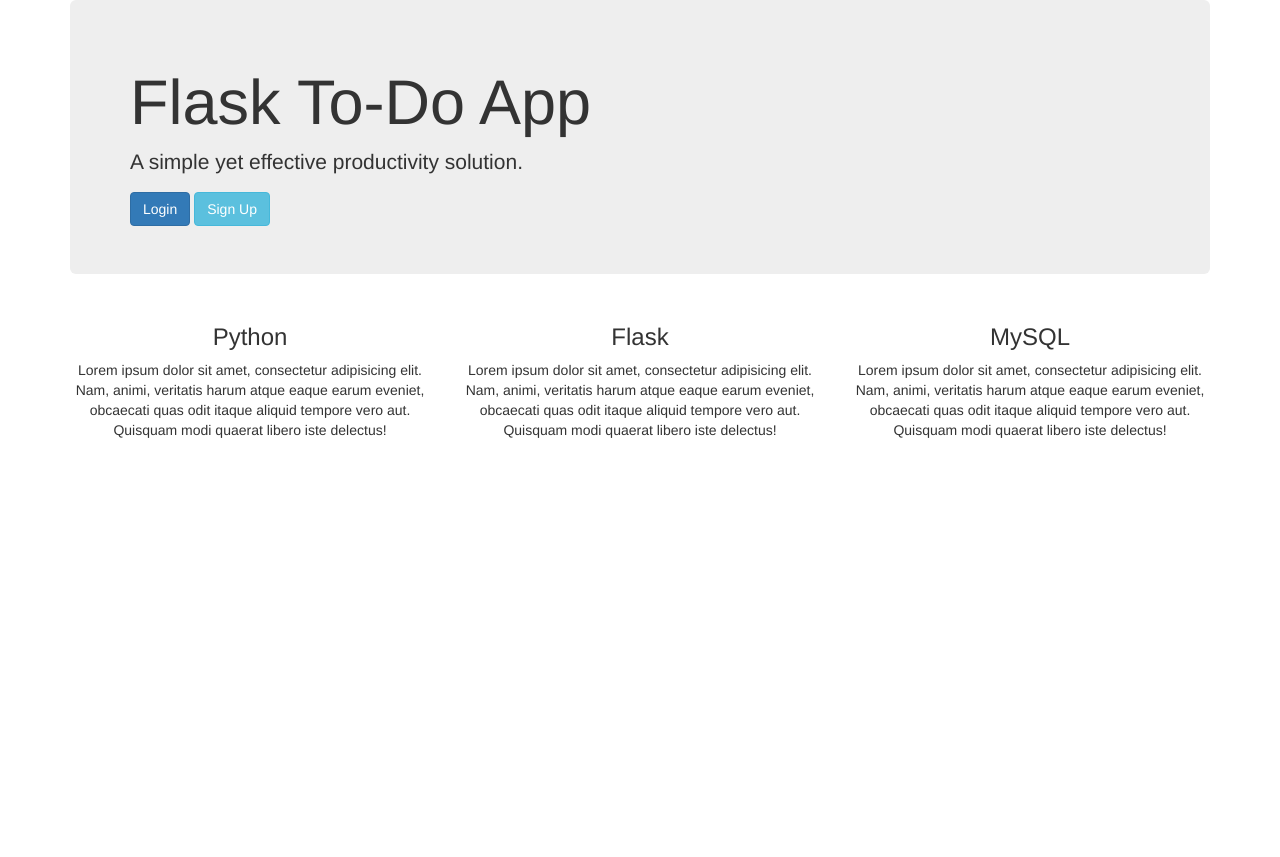
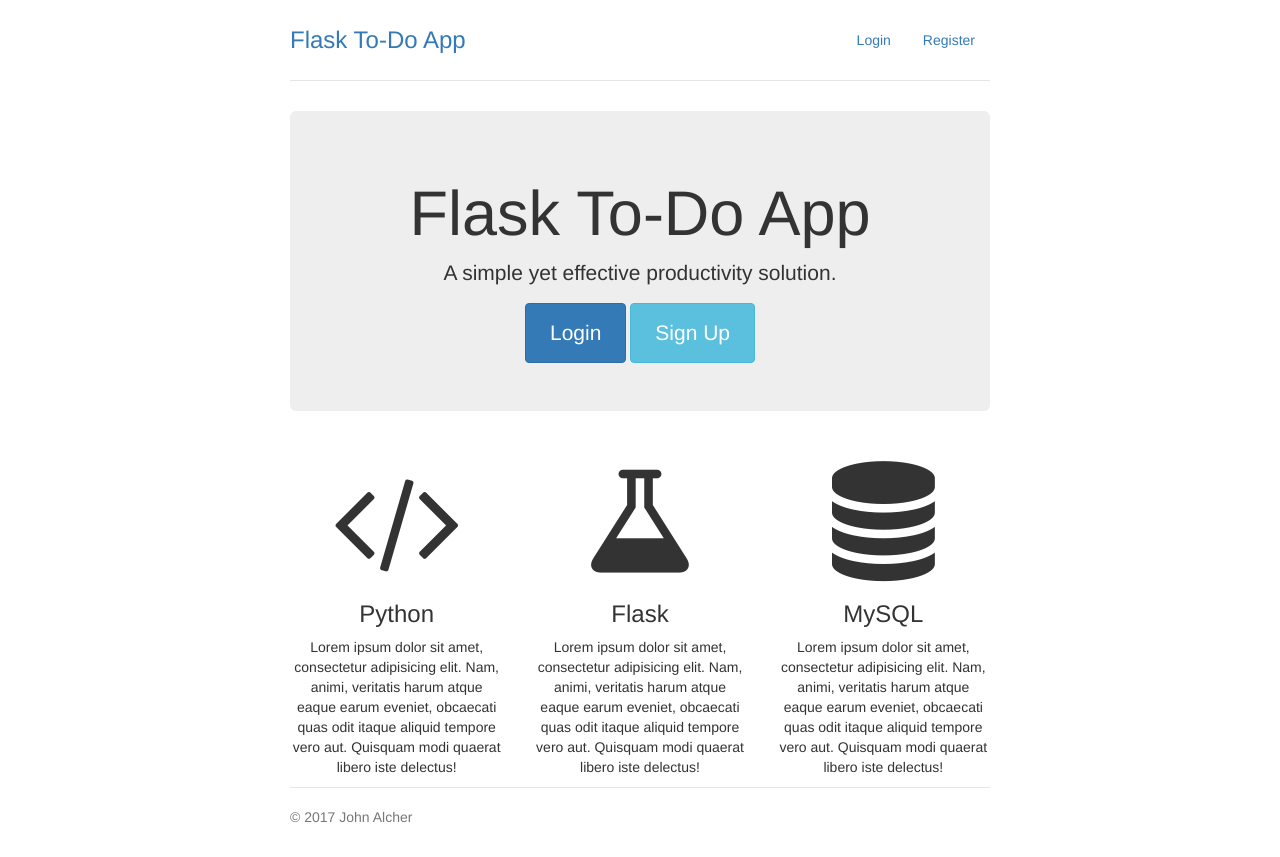
Before and after one commit to alchermd/flask-todo-app, a Flask app: page / in a window 1280 px wide. Before the commit the page ends 438 px from the top, so only its background shows below. Run offline with Flask 2, Linux system fonts and the light colour scheme; some libraries are stand-ins or nearby versions.

Commit message:
Include navbar and footer partials.
CSS for font awesome and the navbar are also linked.

```diff
--- a/app/templates/layouts/base.html
+++ b/app/templates/layouts/base.html
@@ -8,13 +8,19 @@
 
     <!--stylesheets-->
     <link rel="stylesheet" href="https://maxcdn.bootstrapcdn.com/bootstrap/3.3.7/css/bootstrap.min.css">
+    <link rel="stylesheet" href="https://maxcdn.bootstrapcdn.com/font-awesome/4.7.0/css/font-awesome.min.css">
+    <link rel="stylesheet" href="{{url_for('static', filename='css/jumbotron-narrow.css')}}">
     {% block stylesheets %}
     {% endblock %}
 </head>
 <body>
     <div class="container">
+        {% include "includes/_navbar.html" %}
+
         {% block body %}
         {% endblock %}
+
+        {% include "includes/_footer.html" %}
     </div>
 
     <!--scripts-->
```
